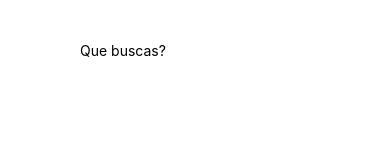
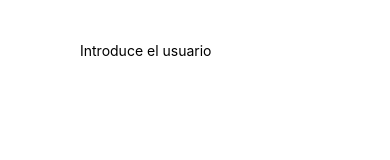
Before and after one commit to jasuarez21/GithubApp, a React Native app in the folder MyGithubApp/: screen / in a window 390 px wide. Shown: the top 160 px of the page. Built offline with nearby package versions, Linux system fonts and the light colour scheme.

Commit message:
Connect component header with redux

```diff
--- a/MyGithubApp/App.tsx
+++ b/MyGithubApp/App.tsx
@@ -1,21 +1,16 @@
-/**
- * Sample React Native App
- * https://github.com/facebook/react-native
- *
- * @format
- * @flow strict-local
- */
-
 import React from 'react';
-import type {Node} from 'react';
+import {Provider} from 'react-redux';
+import store from './src/redux/store';
 import Header from './src/components/Header'
 import {
   StyleSheet,
 } from 'react-native';
 
-const App: () => Node = () => {
+const App= () => {
   return (
-    <Header />
+    <Provider store={store([])}>
+      <Header navigation={undefined} route={undefined} />
+    </Provider>
   );
 };
 
--- a/MyGithubApp/src/components/Header.tsx
+++ b/MyGithubApp/src/components/Header.tsx
@@ -1,16 +1,28 @@
 import React, {useState} from 'react';
+import {useSelector, useDispatch} from 'react-redux';
+import {StackScreenProps} from '@react-navigation/stack';
 import {TouchableHighlight, View, Text, TextInput, SafeAreaView, ScrollView,  StyleSheet, Image} from 'react-native';
+import {getUsers} from '../redux/actions/actionCreators';
 
-const Header = () => {
+
+interface Props extends StackScreenProps<any, any> {}
+
+const Header = ({navigation}: Props) => {
+    const user = useSelector((store: any) => store.user);
+    const dispatch = useDispatch();
     let [userSearch, setUserSearch] = useState('');
+    function userSearched(user){
+        setUserSearch(user);
+        dispatch(getUsers(user))
+    }
     return (
         <View style={styles.headerContainer}>
             <TextInput
             style={styles.input}
             testID='searchInput'
-            placeholder="Que buscas?"
+            placeholder="Introduce el usuario"
             autoCapitalize="none"
-            onChangeText={(user: string) => {setUserSearch(user)}}
+            onChangeText={(user: string) => {userSearched(user)}}
             defaultValue={userSearch}
             value={userSearch}
             />
```
Also changed, not shown: MyGithubApp/package.json (+6 -1 lines), 1 other file (tests, documents, lock files or other folders).
